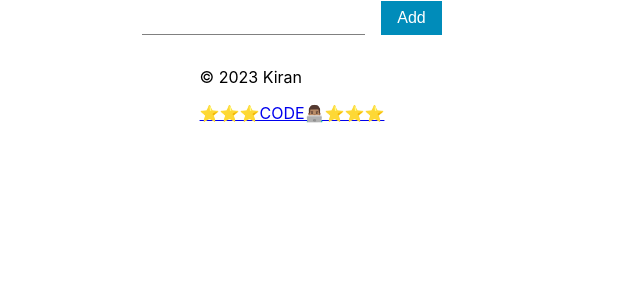
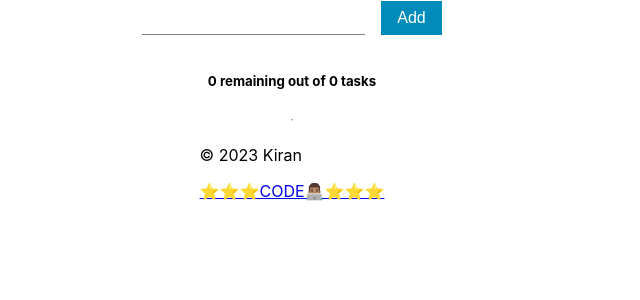
Before and after one commit to kiranFullStack/simple-todo-app, a React (Create React App) app: page / in a window 1280 px wide. Shown: the top 300 px of the page, without its empty margins (348-988 px from the left). Built offline with nearby package versions, Linux system fonts and the light colour scheme.

Commit message:
remaining tasks feature

```diff
--- a/src/App.js
+++ b/src/App.js
@@ -1,32 +1,40 @@
-import React, { useState } from 'react'
+import React, { useState, useEffect } from 'react'
 import './App.css'
 
 function App() {
   const [todos, setTodos] = useState([])
   const [todoInput, setTodoInput] = useState('')
+  const [remainingTasks, setRemainingTasks] = useState(0)
 
-  // 👉🏼👉🏼👉🏼 1. handle input
+  // 👉🏼👉🏼👉🏼 1. Handle text input
 
   const handleTodoInputChange = (e) => {
     setTodoInput(e.target.value)
   }
 
-  // 👉🏼👉🏼👉🏼 2. Add to todos array
+  // 👉🏼👉🏼👉🏼 2. Add to todos array only if input is there, and clear input feild after add
 
   const handleAddTodo = () => {
-    setTodos([...todos, { id: Date.now(), text: todoInput, completed: false }])
+    if (todoInput) {
+      setTodos([
+        ...todos,
+        { id: Date.now(), text: todoInput, completed: false },
+      ])
+    }
     setTodoInput('')
   }
 
-  // 👉🏼👉🏼👉🏼 3. DELETE todos array / Search todos array
+  // 👉🏼👉🏼👉🏼 3. DELETE todos / Search todos array
+  //  🎉🎉🎉 Additional functionality to complete the full expected features of todo app
 
   const handleDeleteTodo = (id) => {
     setTodos(todos.filter((todo) => todo.id !== id))
-    // Opposite of delete= search
+
+    // Opposite of delete = search ie =
     // setTodos(todos.filter((todo) => todo.id === id))
   }
 
-  // 👉🏼👉🏼👉🏼 4. Add on ENTER pressed
+  // 👉🏼👉🏼👉🏼 4. Add task on ENTER key pressed, to speed up User Experience for Power users
 
   const handleKeyDown = (e) => {
     if (e.key === 'Enter') {
@@ -35,7 +43,6 @@ function App() {
   }
 
   // 👉🏼👉🏼👉🏼 5. Toggle completed todo
-
   const handleToggleComplete = (id) => {
     setTodos(
       todos.map((todo) =>
@@ -49,7 +56,7 @@ function App() {
     )
   }
 
-  // Simpler explanation using if else
+  //  👉🏼👉🏼👉🏼 Simpler explanation using if else
   // const handleToggleComplete = (id) => {
   //   setTodos(
   //     todos.map((todo) => {
@@ -64,6 +71,12 @@ function App() {
   //   )
   // }
 
+  // Used to check the remaining tasks
+  useEffect(() => {
+    const remainingTasksTemp = todos.filter((todo) => todo.completed === false)
+    setRemainingTasks(remainingTasksTemp.length)
+  }, [todos])
+
   return (
     <div className='container'>
       <div className='input-container'>
@@ -75,6 +88,12 @@ function App() {
         />
         <button onClick={handleAddTodo}>Add</button>
       </div>
+
+      <h5>
+        {remainingTasks} remaining out of {todos.length} tasks
+      </h5>
+
+      <hr />
 
       {todos.map((todo) => (
         <div
```
